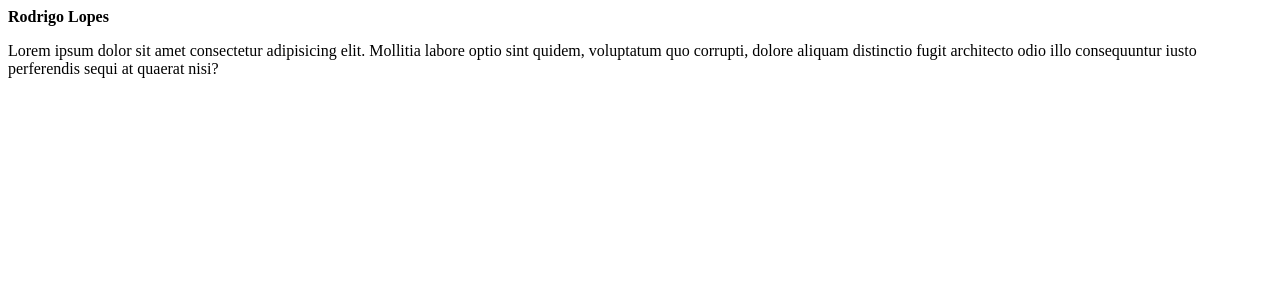
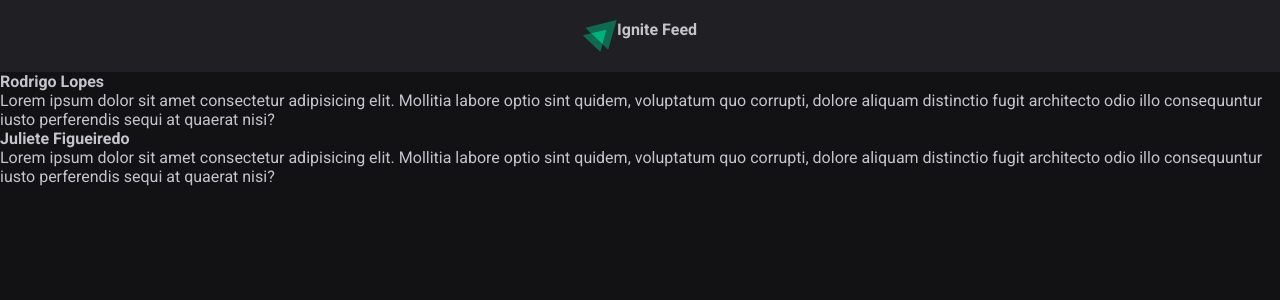
Before and after one commit to rodrigoczlopes/ReactIgnite, a React (Vite) app: page / in a window 1280 px wide. Shown: the top 300 px of the page. Built offline with nearby package versions, Linux system fonts and the light colour scheme.

Commit message:
inicio do header

```diff
--- a/index.html
+++ b/index.html
@@ -2,8 +2,14 @@
 <html lang="en">
   <head>
     <meta charset="UTF-8" />
+    <link rel="preconnect" href="https://fonts.googleapis.com" />
+    <link rel="preconnect" href="https://fonts.gstatic.com" crossorigin />
+
     <link rel="icon" type="image/svg+xml" href="/src/favicon.svg" />
     <meta name="viewport" content="width=device-width, initial-scale=1.0" />
+
+
+    <link href="https://fonts.googleapis.com/css2?family=Roboto:wght@400;700&display=swap" rel="stylesheet">
     <title>01-Ignite</title>
   </head>
   <body>
--- a/src/App.jsx
+++ b/src/App.jsx
@@ -1,12 +1,21 @@
+import { Header } from './components/Header';
 import {Post} from './Post';
+import './global.css';
 
 function App() {
 
 
   return (
     <div>
+    <Header />
+
     <Post
       author="Rodrigo Lopes"
+      content="Lorem ipsum dolor sit amet consectetur adipisicing elit. Mollitia labore optio sint quidem, voluptatum quo corrupti, dolore aliquam distinctio fugit architecto odio illo consequuntur iusto perferendis sequi at quaerat nisi?"
+    />
+
+    <Post
+      author="Juliete Figueiredo"
       content="Lorem ipsum dolor sit amet consectetur adipisicing elit. Mollitia labore optio sint quidem, voluptatum quo corrupti, dolore aliquam distinctio fugit architecto odio illo consequuntur iusto perferendis sequi at quaerat nisi?"
     />
     </div>
--- /dev/null
+++ b/src/components/Header.jsx
@@ -0,0 +1,15 @@
+import styles from './Header.module.css'
+import igniteLogo from '../assets/ignite-logo.svg';
+
+export function Header(){
+  return(
+    <header className={styles.header}>
+
+      <img src={igniteLogo} alt="Logotipo do Ignite" />
+
+    <strong>Ignite Feed</strong>
+
+
+    </header>
+  );
+}
--- /dev/null
+++ b/src/components/Header.module.css
@@ -0,0 +1,10 @@
+.header{
+  background:var(--gray-800);
+  display: flex;
+  justify-content: center;
+  padding: 1.25rem 0;
+}
+
+.header img{
+  height: 2rem;
+}
--- /dev/null
+++ b/src/global.css
@@ -0,0 +1,32 @@
+:root{
+  --white:#ffffff;
+  --gray-100:#e1e1e6;
+  --gray-300:#c4c4cc;
+  --gray-400:#8d8d99;
+  --gray-600:#323238;
+  --gray-700:#29292e;
+  --gray-800:#202024;
+  --gray-900:#121214;
+
+  --green-500:#00875f;
+}
+
+
+*{
+  margin:0;
+  padding:0;
+  box-sizing: border-box;
+}
+
+body{
+  background:var(--gray-900) ;
+  color: var(--gray-300);
+  -webkit-font-smoothing: antialiased;
+
+}
+
+body, input, textarea, button{
+  font-family: 'Roboto', sans-serif;
+  font-weight: 400;
+  font-size: 1rem;
+}
```
Also changed, not shown: src/assets/ignite-logo.svg (added).
